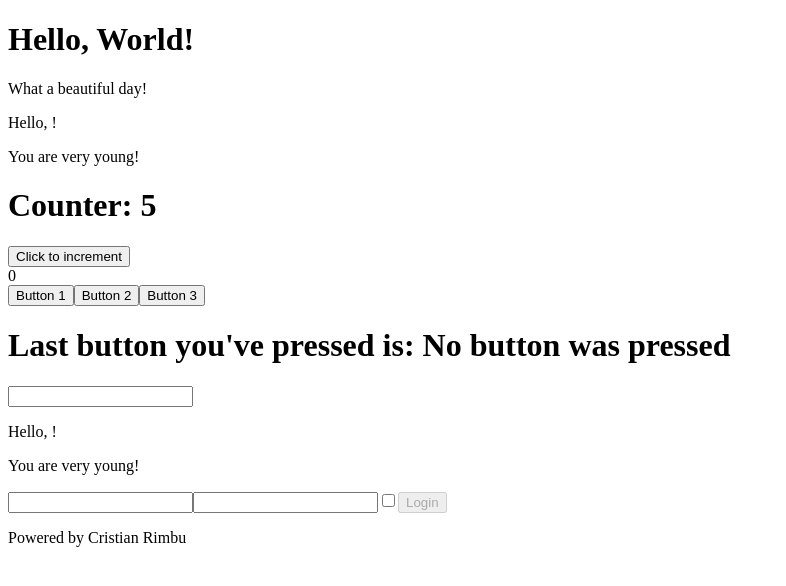
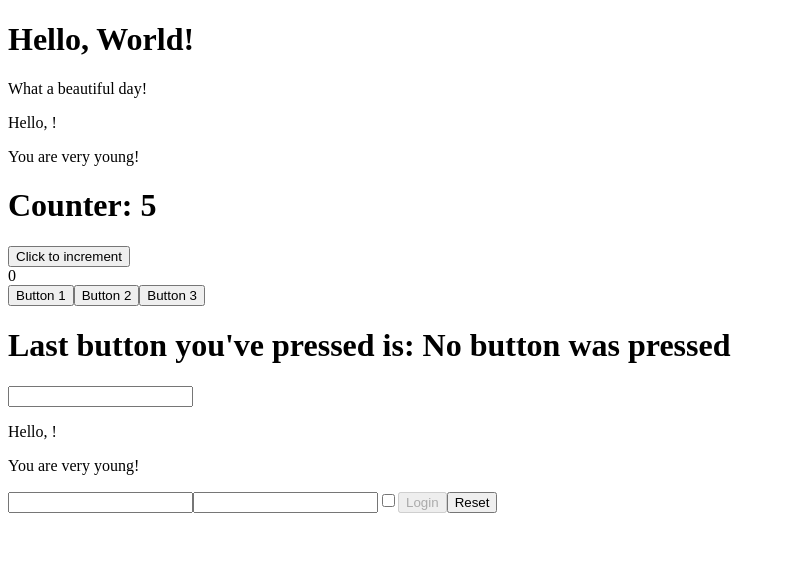
Before and after one commit to pincopops/react-exercises, a React (Create React App) app: page / in a window 1280 px wide. Shown: the top 586 px of the page, without its empty margins (0-786 px from the left). Built offline with nearby package versions, Linux system fonts and the light colour scheme.

Commit message:
Completamento forms-04.

```diff
--- a/src/Login.js
+++ b/src/Login.js
@@ -26,13 +26,21 @@ export class Login extends React.Component{
         this.props.onLogin(this.state);
     }
 
+    handleResetButton = () => {
+        this.setState({
+            username: "",
+            password: "",
+            remember: false,
+        })
+    }
+
     render(){
         return <div>
             <input type="text" name="username" value={this.state.username} onChange={this.handleInputChanges}></input>
             <input type="password" name="password" value={this.state.password} onChange={this.handleInputChanges}></input>
             <input type="checkbox" name="remember" checked={this.state.remember} onChange={this.handleInputChanges}></input>
             <button disabled={!(this.state.username && this.state.password)} onClick={this.handleButtonClick}>Login</button>
-            <p>Powered by Cristian Rimbu</p>
+            <button onClick={this.handleResetButton}>Reset</button>
         </div>
     }
 }
```
